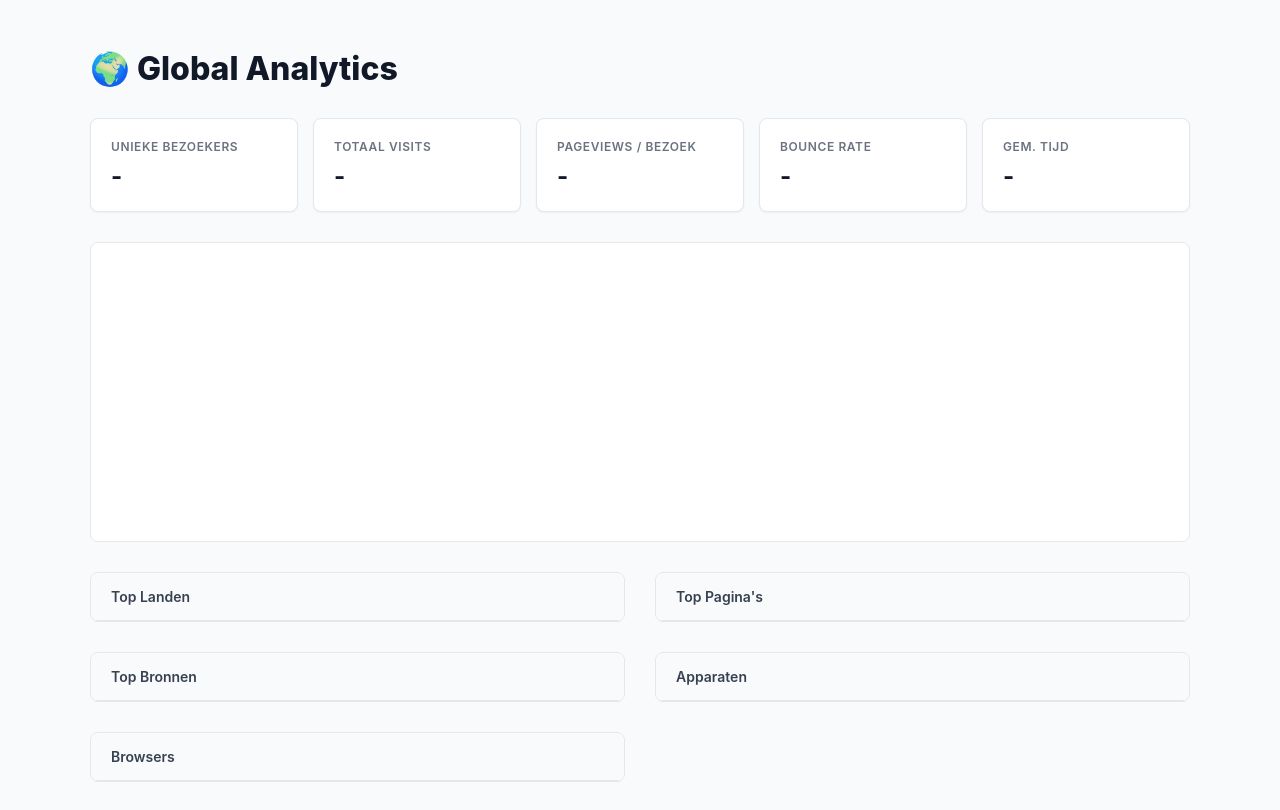
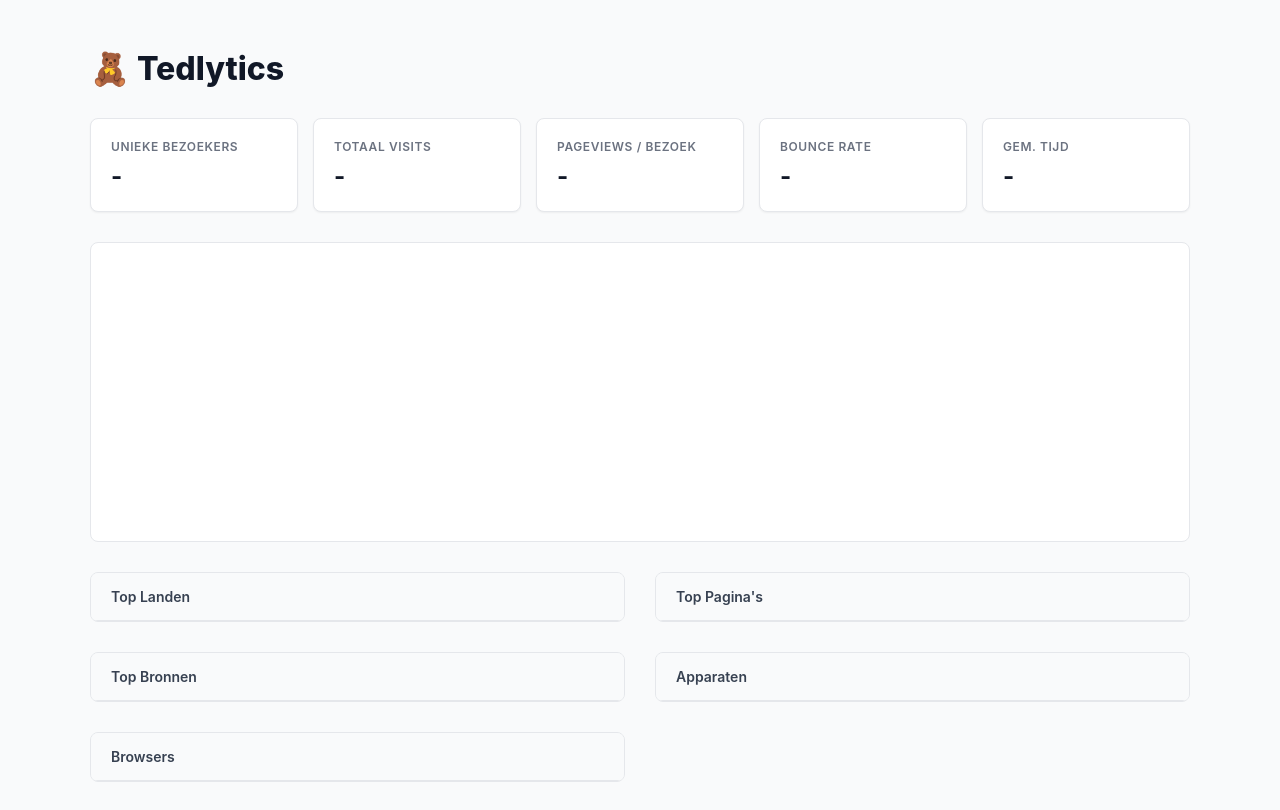
Before and after one commit to rv-bokhoven/mijn-analytics, a website: page public/dashboard.html in a window 1280 px wide. Drawn offline with nearby package versions, Linux system fonts and the light colour scheme; no server answers.

Commit message:
dashboard change

```diff
--- a/public/dashboard.html
+++ b/public/dashboard.html
@@ -29,7 +29,7 @@
 </head>
 <body>
     <div class="container">
-        <h1>🌍 Global Analytics</h1>
+        <h1>🧸 Tedlytics</h1>
 
         <div class="stats-grid">
             <div class="card"><h3>Unieke Bezoekers</h3><div class="number" id="uniqueVisitors">-</div></div>
```
